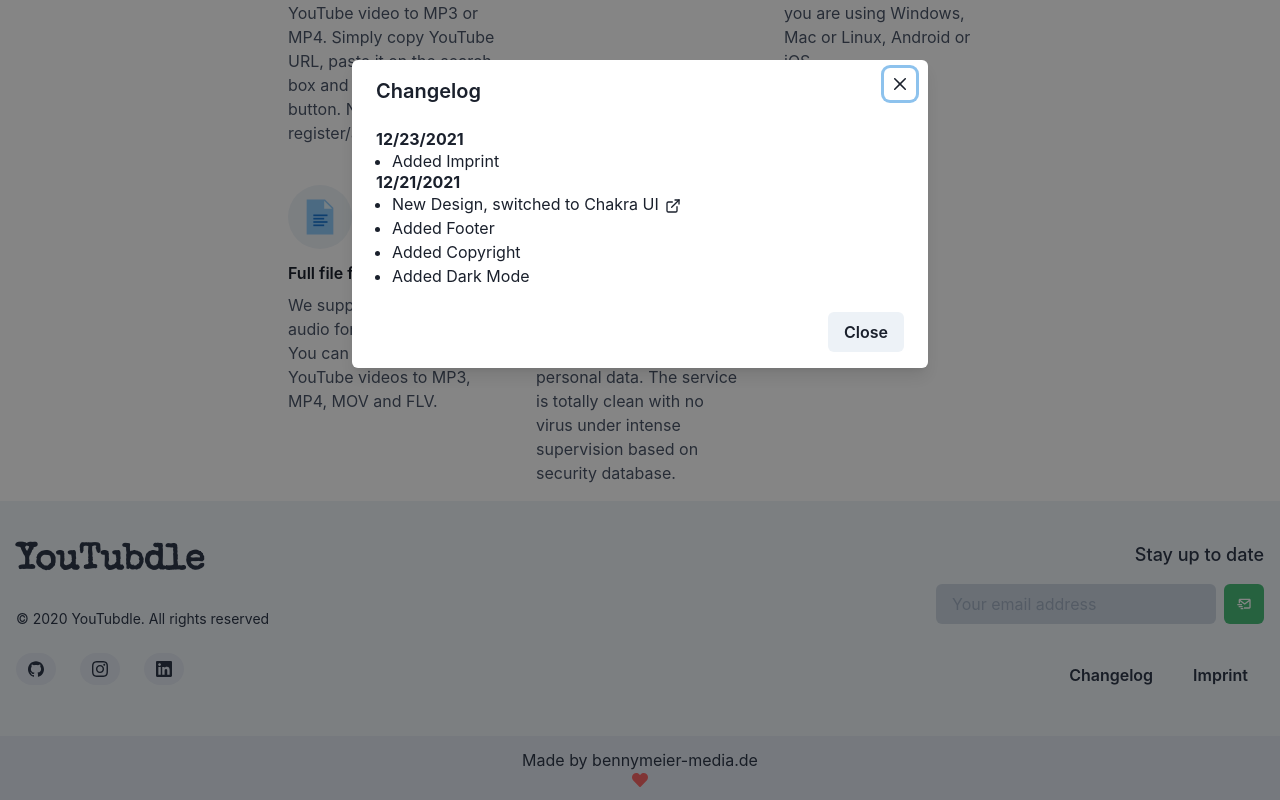
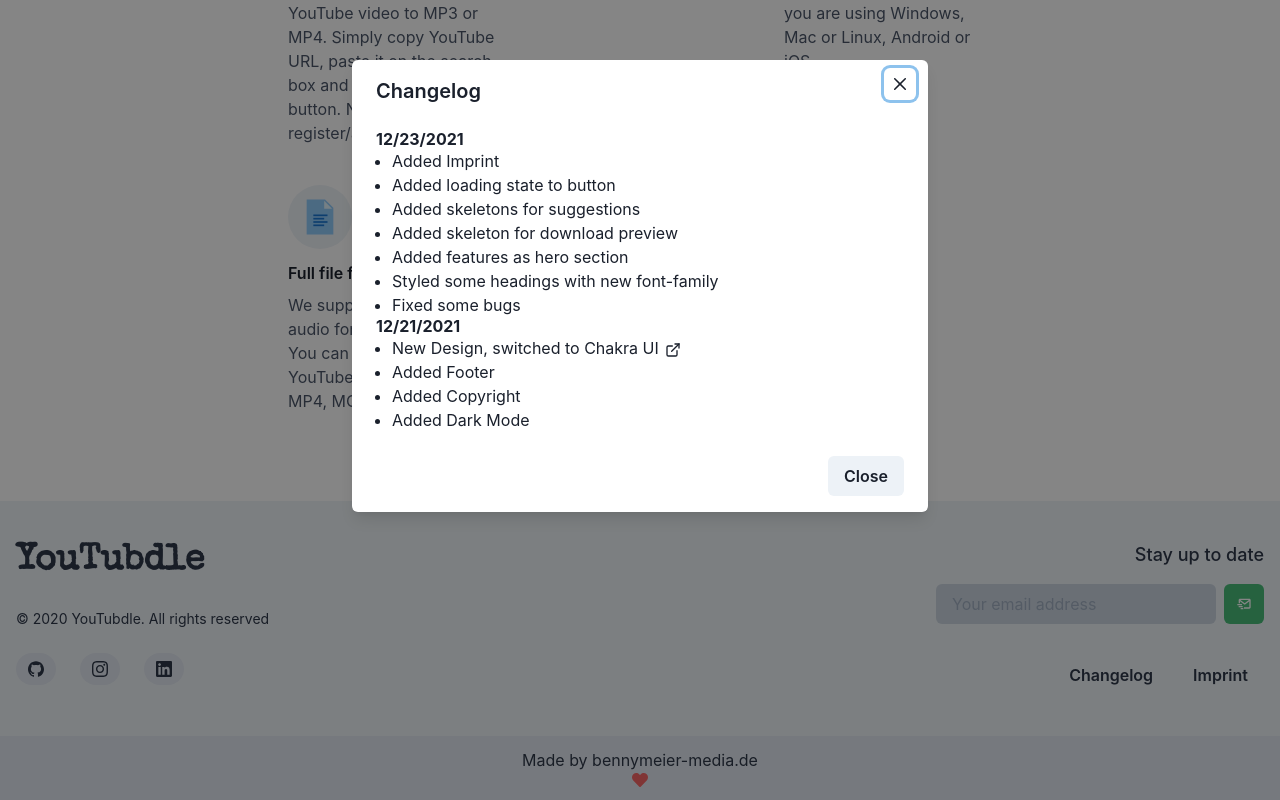
Before and after one commit to bennymeier/youtube-downloader, a React (Create React App) app in the folder client/: page / in a window 1280 px wide. Both pictures are taken after a click on the button "Changelog". Shown: the part 481-1281 px from the top of the page. Built offline with nearby package versions, Linux system fonts and the light colour scheme.

Commit message:
Add things in changelog

```diff
--- a/client/src/Footer.tsx
+++ b/client/src/Footer.tsx
@@ -207,6 +207,12 @@
             </Heading>
             <UnorderedList>
               <ListItem>Added Imprint</ListItem>
+              <ListItem>Added loading state to button</ListItem>
+              <ListItem>Added skeletons for suggestions</ListItem>
+              <ListItem>Added skeleton for download preview</ListItem>
+              <ListItem>Added features as hero section</ListItem>
+              <ListItem>Styled some headings with new font-family</ListItem>
+              <ListItem>Fixed some bugs</ListItem>
             </UnorderedList>
             <Heading size="sm">
               {new Date('2021-12-21').toLocaleDateString()}
@@ -239,14 +245,10 @@
               Benny Meier Media
             </Heading>
             <Text>Benjamin Meier</Text>
-            <Text>
-              Schmalgasse 2a, <br />
-              79258 Hartheim
-            </Text>
             <Flex alignItems="center" gridGap={2}>
               <EmailIcon />{' '}
               <Link href="mailto:hi@bennymeier-media.de">
-                bennymeier-media.de
+                hi@bennymeier-media.de
               </Link>
             </Flex>
           </ModalBody>
```
